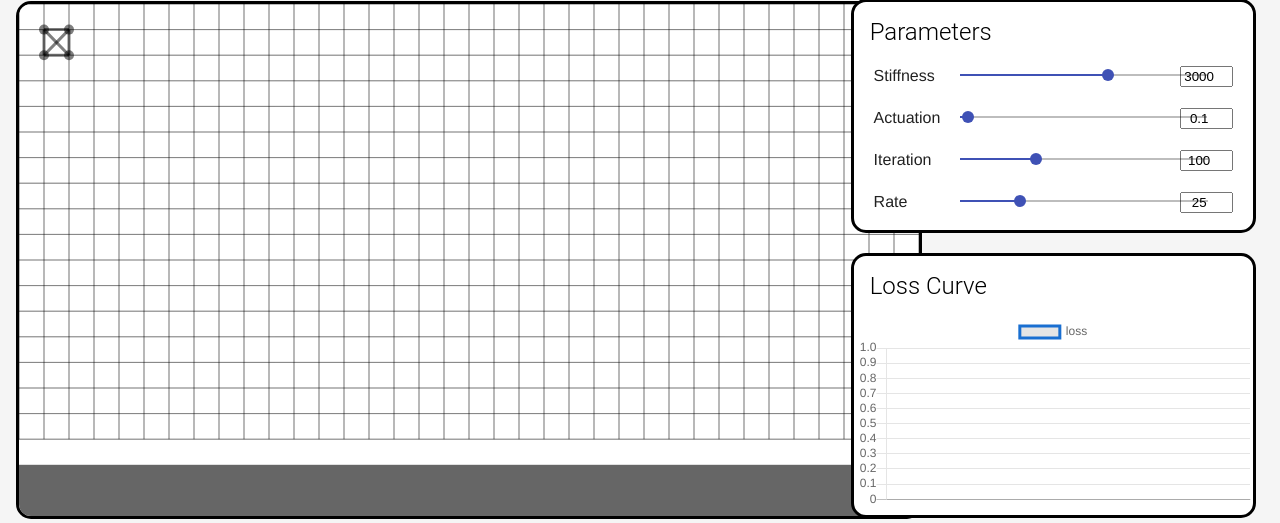
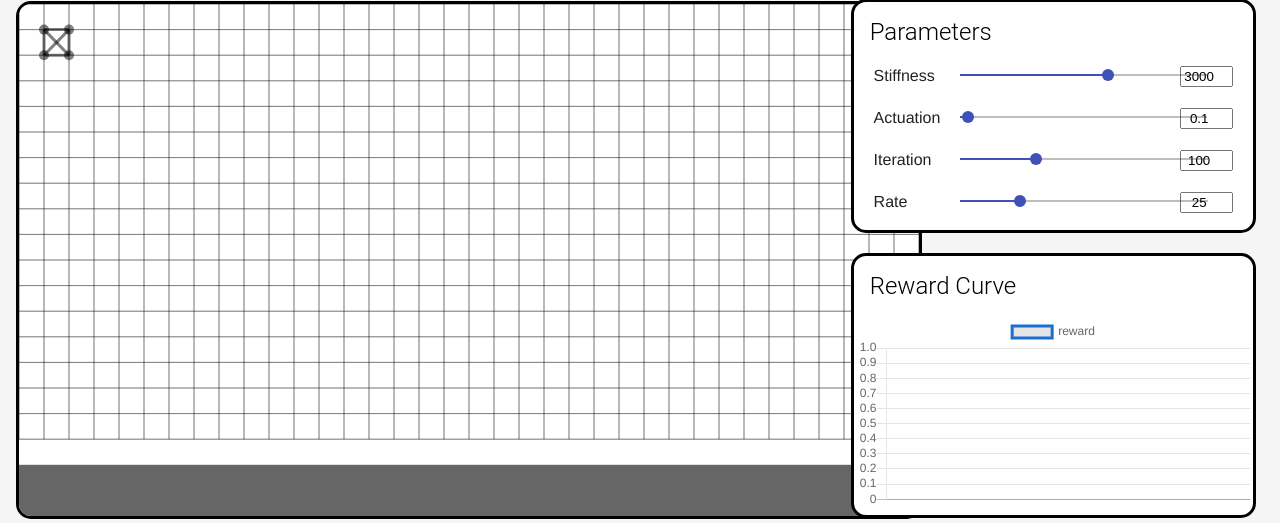
Before and after one commit to Leonz5288/MassSpringWeb, a Flask app: page / in a window 1280 px wide. Shown: the part 155-678 px from the top of the page. Run offline with Flask 2, Linux system fonts and the light colour scheme; some libraries are stand-ins or nearby versions.

Commit message:
loss to reward

```diff
--- a/static/chart.js
+++ b/static/chart.js
@@ -1,10 +1,10 @@
-var ctx = document.getElementById('loss_curve').getContext('2d');
+var ctx = document.getElementById('reward_curve').getContext('2d');
 var myChart = new Chart(ctx, {
     type: 'line',
     data: {
         labels: [],
         datasets: [{
-            label: 'loss',
+            label: 'reward',
             data: [],
             borderColor: 'rgba(25, 111, 209, 1)'
         }]
--- a/templates/index.html
+++ b/templates/index.html
@@ -223,9 +223,9 @@
             <div class="mdl-grid mdl-grid--no-spacing" style="margin-top: 5%;">
                 <div class="mdl-card" style="width: 500px; border:3px solid rgb(0, 0, 0); border-radius:15px;">
                     <div class="mdl-card__title">
-                        <h2 class="mdl-card__title-text">Loss Curve</h2>
+                        <h2 class="mdl-card__title-text">Reward Curve</h2>
                     </div>
-                    <canvas id="loss_curve"></canvas>
+                    <canvas id="reward_curve"></canvas>
                 </div>
             </div>
           </div>
```
